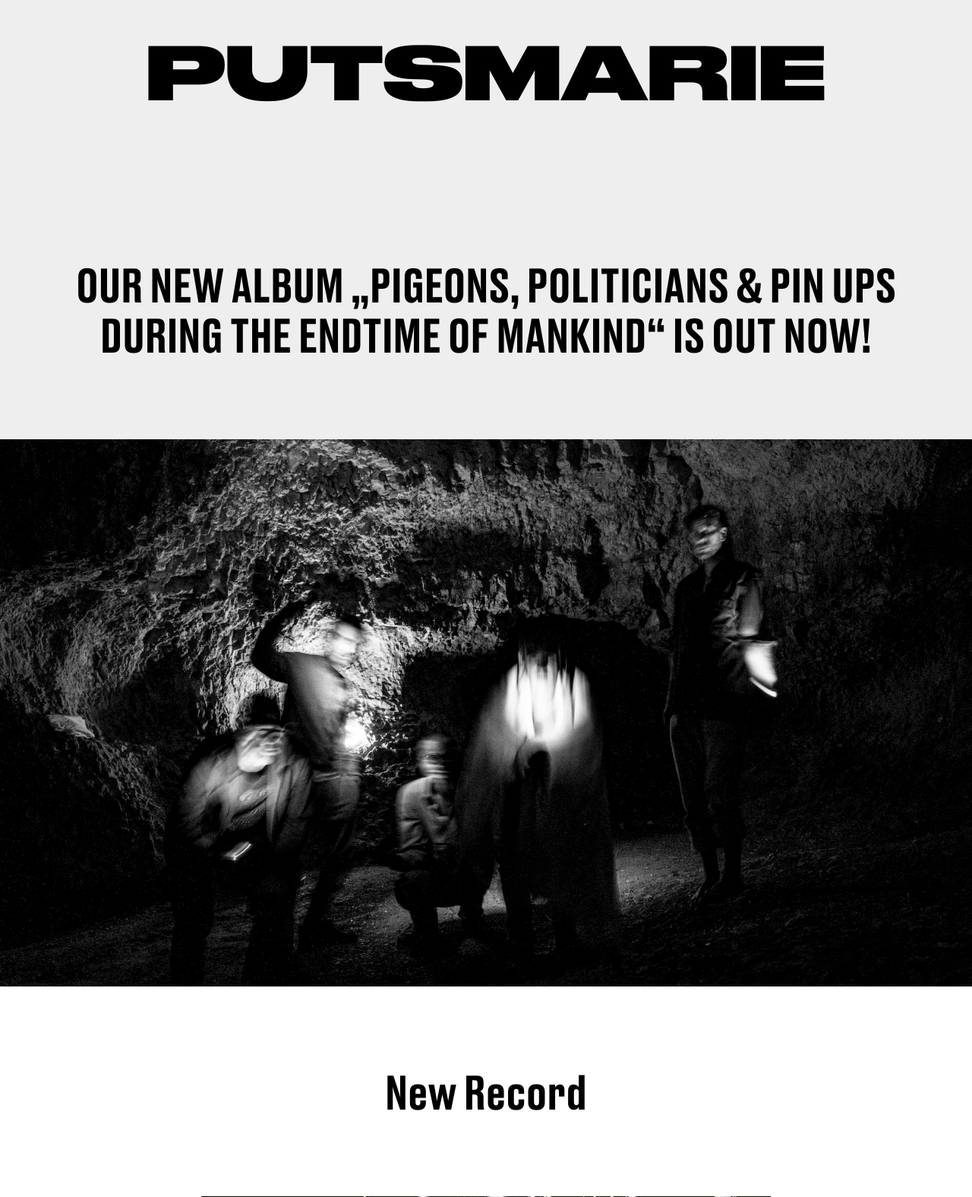
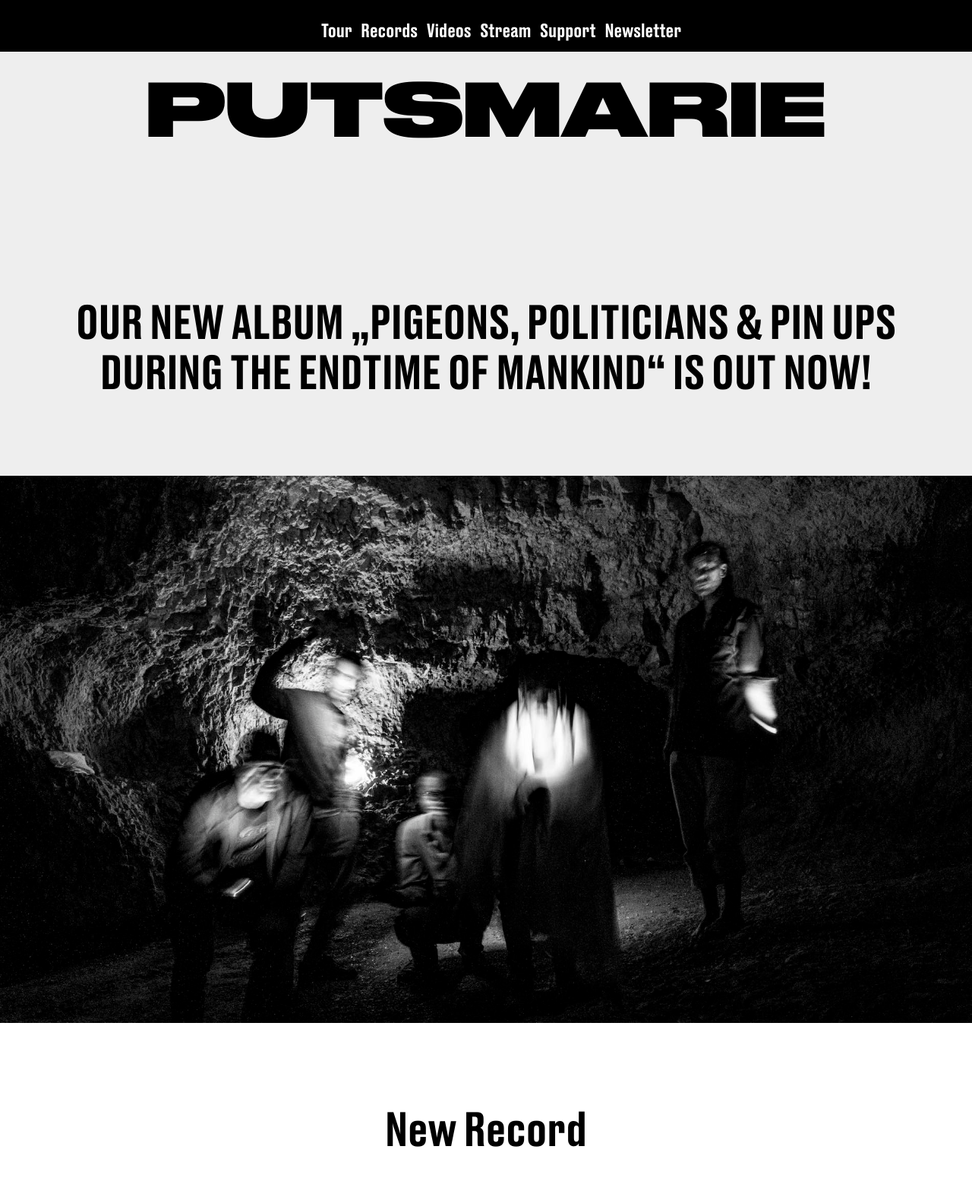
Before and after one commit to sofasurfer/putsmarie, a PHP site: page / in a window 1280 px wide. Shown: the top 1575 px of the page at 76% size. Run offline with PHP 8.4, Linux system fonts and the light colour scheme; data that the repository does not hold is empty; some libraries are stand-ins or nearby versions.

Commit message:
Add header menu

```diff
--- a/assets/css/style.css
+++ b/assets/css/style.css
@@ -57,6 +57,7 @@ a:hover{
     text-align: center !important;
     padding: 0px;
     margin: 0px;
+    margin-top:2rem;
     position:relative;
 }
 .jumbotron h1{
@@ -72,6 +73,25 @@ a:hover{
     -webkit-text-stroke-color: white;*/
 
 }
+nav{
+    z-index: 9999;
+    top: 0;
+    position: fixed;
+    width: 100vw;
+    padding-top:1rem;
+    background-color: black;
+}
+.top-nav li{
+    list-style: none;
+    display: inline-block;
+}
+.top-nav li a{
+    color:white;
+}
+.top-nav li a:hover{
+    text-decoration: underline;
+}
+
 .pagetitle{
 /*    position: absolute;
     top: 30px;*/
--- a/index.php
+++ b/index.php
@@ -15,7 +15,7 @@
     </div>
   </div>
 </div>
-<div class="container">
+<div id="tour" class="container">
   <div class="row">
     <div class="col-md-12">
       <h2>Tour dates</h2>
@@ -39,7 +39,7 @@
     </div>
   </div>
 </div>
-<div class="container">
+<div id="records" class="container">
   <div class="row">
     <h2>Records</h2>
     <div class="col-md-3 bounce-up animation-element">
@@ -146,7 +146,7 @@
     </div>
   </div>
 </div>
-<div class="container-fluid ">
+<div id="videos" class="container-fluid ">
     <div class="row videos">
             <h2>Videos</h2>
 
@@ -222,7 +222,7 @@
   </div>
 
 
-    <div class="row stream-list  bounce-up">
+    <div id="stream" class="row stream-list  bounce-up">
         <h2>Stream</h2>
         <div class="col-md-4 col-xs-4 bounce-up animation-element">
           <div class="subject">
@@ -249,7 +249,7 @@
 
 
 
-    <div class="row stream-list  bounce-up">
+  <div id="support" class="row stream-list  bounce-up">
     <h2>With the kind support of</h2>
     <div class="col-md-3 col-xs-6 bounce-up animation-element">
       <div class="subject">
@@ -288,14 +288,12 @@
     </div>
   </div>
 
-
-
-    <div class="row stream-list">
-        <div class="col-md-12">
-            <h2>Newsletter</h2>
-        </div>
-        <?php include 'tpl/mailchimp.php'; ?>
+  <div id="newsletter" class="row stream-list">
+    <div class="col-md-12">
+        <h2>Newsletter</h2>
     </div>
+    <?php include 'tpl/mailchimp.php'; ?>
+  </div>
 
 </div>
 <?php include 'tpl/footer.php'; ?>
--- a/tpl/header.php
+++ b/tpl/header.php
@@ -23,6 +23,16 @@
     <meta name="theme-color" content="#ffffff">
 </head>
 <body>
+<nav>
+    <ul class="top-nav">
+        <li><a href="#tour">Tour</a></li>
+        <li><a href="#records">Records</a></li>
+        <li><a href="#videos">Videos</a></li>
+        <li><a href="#stream">Stream</a></li>
+        <li><a href="#support">Support</a></li>
+        <li><a href="#newsletter">Newsletter</a></li>
+    </ul>
+</nav>
 <header class="jumbotron">
     <div class="pagetitle"><h1>PUTSMARIE</h1></div>
     <h2>OUR NEW ALBUM „PIGEONS, POLITICIANS & PIN UPS DURING THE ENDTIME OF MANKIND“ IS OUT NOW!</h2>
```
